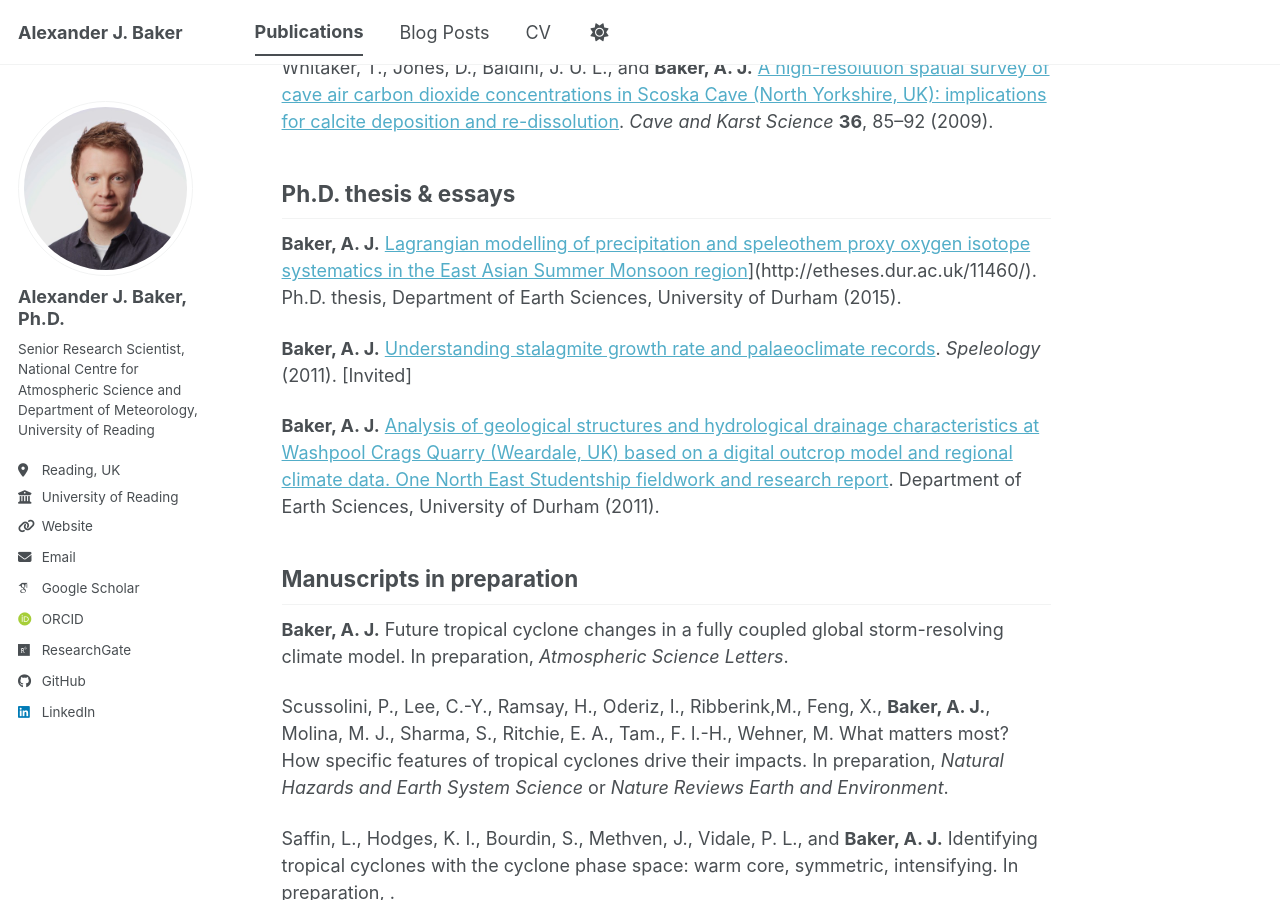
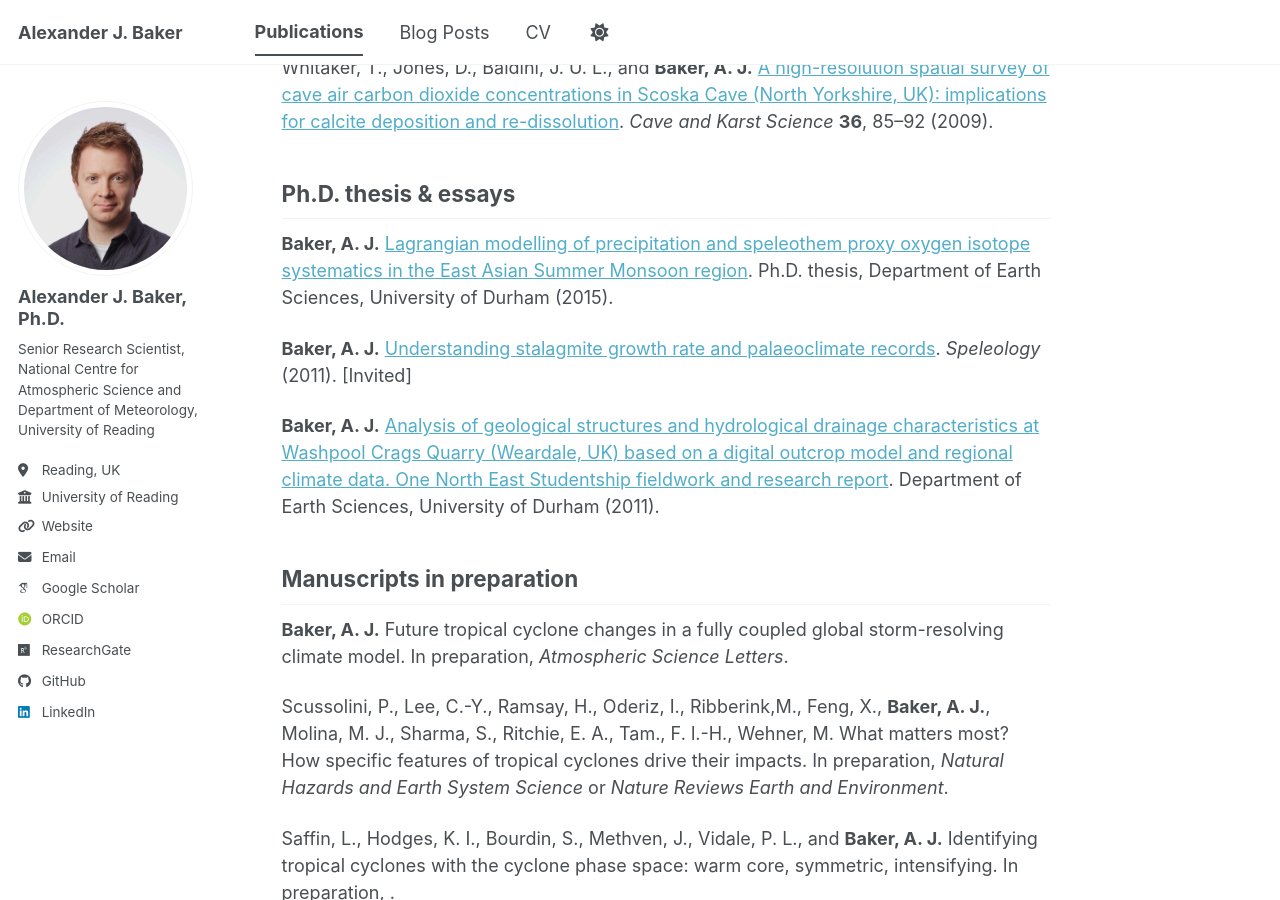
Before and after one commit to alexanderjbaker/alexanderjbaker.github.io, a Jekyll site: the page built from _pages/publications.md, in a window 1280 px wide and 900 px high, scrolled down 4006 px. Built offline with Jekyll 4.4.1, drawn with Linux system fonts in a browser that asks for light colours; some web fonts are replaced; a script bundle is joined from its source files by our own code; library files that are not in the unit come from our copies.

Commit message:
Update publications.md

```diff
--- a/_pages/publications.md
+++ b/_pages/publications.md
@@ -75,7 +75,7 @@ Whitaker, T., Jones, D., Baldini, J. U. L., and **Baker, A. J.** [A high-resolut
 Ph.D. thesis & essays
 ---------------------
 
-**Baker, A. J.** [Lagrangian modelling of precipitation and speleothem proxy oxygen isotope systematics in the East Asian Summer Monsoon region]([)](http://etheses.dur.ac.uk/11460/). Ph.D. thesis, Department of Earth Sciences, University of Durham (2015).
+**Baker, A. J.** [Lagrangian modelling of precipitation and speleothem proxy oxygen isotope systematics in the East Asian Summer Monsoon region](http://etheses.dur.ac.uk/11460/). Ph.D. thesis, Department of Earth Sciences, University of Durham (2015).
 
 **Baker, A. J.** [Understanding stalagmite growth rate and palaeoclimate records](https://alexbakey.wordpress.com/wp-content/uploads/2017/10/speleology-article-draft-formatted.pdf). *Speleology* (2011). [Invited]
 
```
